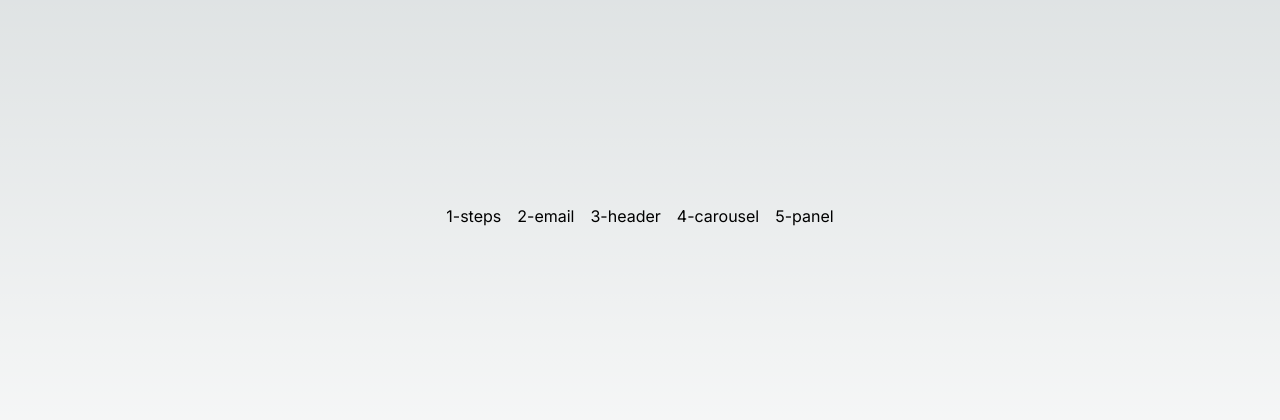
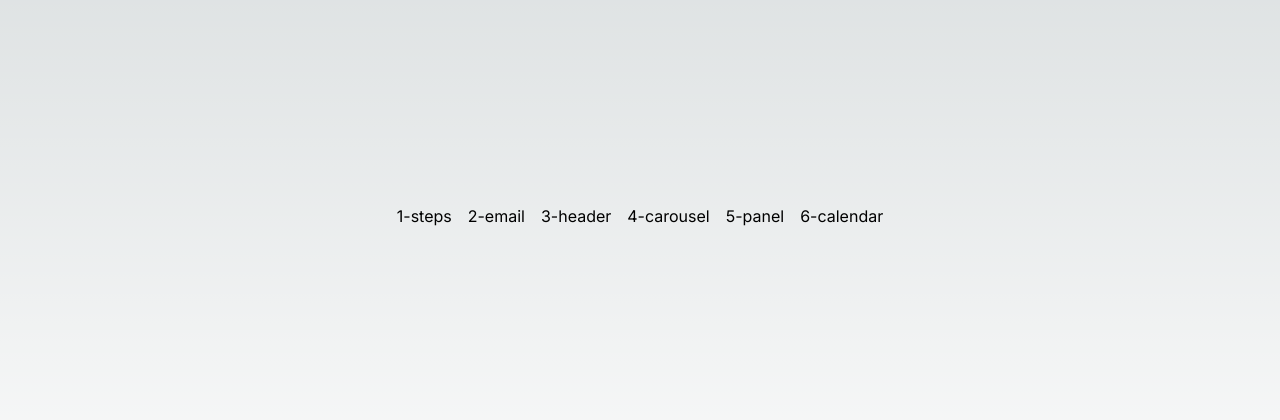
Before and after one commit to midcenturydude7/nextjs-framer-motion-recipes, a Next.js app: page / in a window 1280 px wide. Shown: the part 184-604 px from the top of the page. Built offline with nearby package versions, Linux system fonts and the light colour scheme.

Commit message:
Set up route for calendar project

```diff
--- /dev/null
+++ b/app/6-calendar/page.jsx
@@ -0,0 +1,5 @@
+import React from "react";
+
+export default function page() {
+  return <div>Calendar</div>;
+}
--- a/app/page.js
+++ b/app/page.js
@@ -19,6 +19,9 @@ export default function Home() {
         <Link href="/5-panel">
           <li className="pl-4">5-panel</li>
         </Link>
+        <Link href="/6-calendar">
+          <li className="pl-4">6-calendar</li>
+        </Link>
       </ul>
     </div>
   );
```
